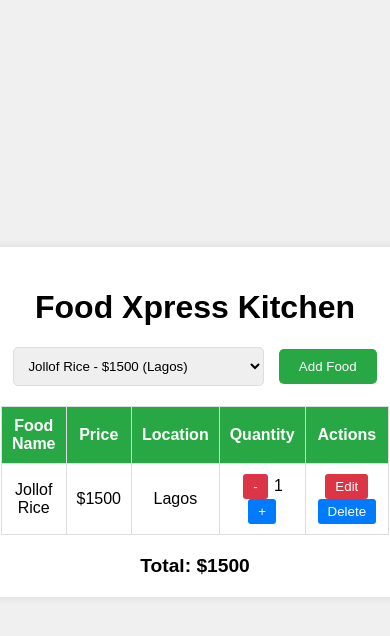
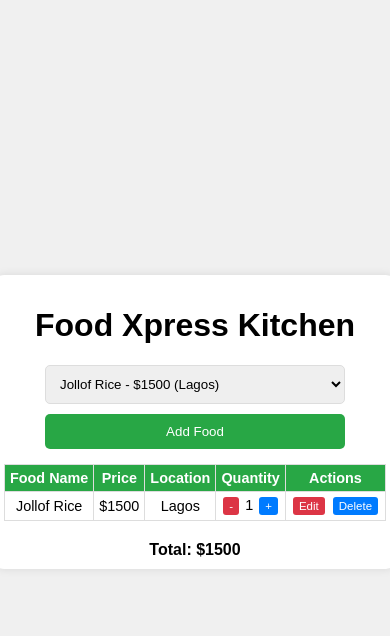
Before and after one commit to Agbelejoye/Xpress-Kitchen-List, a plain HTML site: page index.html in a window 390 px wide. Both pictures are taken after a click on the button "Add Food". Drawn offline with Linux system fonts and the light colour scheme; some packages are replaced by stand-ins of ours; a script that the page names is missing.

Commit message:
2nd commit

```diff
--- a/index.html
+++ b/index.html
@@ -3,7 +3,7 @@
 <head>
     <meta charset="UTF-8">
     <meta name="viewport" content="width=device-width, initial-scale=1.0">
-    <title>Akande Kitchen</title>
+    <title>Xpress Kitchen</title>
     <link rel="stylesheet" href="style.css">
     <script src="https://cdn.jsdelivr.net/npm/sweetalert2@11"></script>
 </head>
--- a/style.css
+++ b/style.css
@@ -6,6 +6,8 @@ body {
     min-height: 100vh;
     margin: 0;
     background-color: #f0f0f0;
+    /* background: url("https://www.youtube.com/watch?v=QoiND_1D-3w"); */
+    /* background-size: cover; */
 }
 
 #app {
@@ -96,3 +98,74 @@ body {
     font-weight: bold;
     margin-top: 20px;
 }
+
+/* Responsive Design */
+@media (max-width: 480px) {
+    #app {
+        padding: 10px;
+        max-width: 100%;
+    }
+
+    .selection {
+        display: flex;
+        flex-direction: column;
+        align-items: center;
+        margin-bottom: 15px;
+    }
+
+    #food-select {
+        margin-right: 0;
+        margin-bottom: 10px;
+        width: 100%;
+        max-width: 300px;
+    }
+
+    #add-food {
+        width: 100%;
+        max-width: 300px;
+    }
+
+    #cart-table {
+        overflow-x: auto;
+        display: block;
+        font-size: 0.9em;
+    }
+
+    #cart-table th, #cart-table td {
+        padding: 5px;
+        white-space: nowrap;
+    }
+
+    #cart-table button {
+        padding: 3px 6px;
+        font-size: 0.8em;
+    }
+
+    #total {
+        font-size: 1em;
+        margin-top: 15px;
+    }
+}
+
+@media (max-width: 320px) {
+    #app {
+        padding: 5px;
+    }
+
+    #food-select, #add-food {
+        max-width: 280px;
+    }
+
+    #cart-table {
+        font-size: 0.8em;
+    }
+
+    #cart-table th, #cart-table td {
+        padding: 3px;
+    }
+
+    #cart-table button {
+        padding: 2px 4px;
+        font-size: 0.7em;
+    }
+}
```
